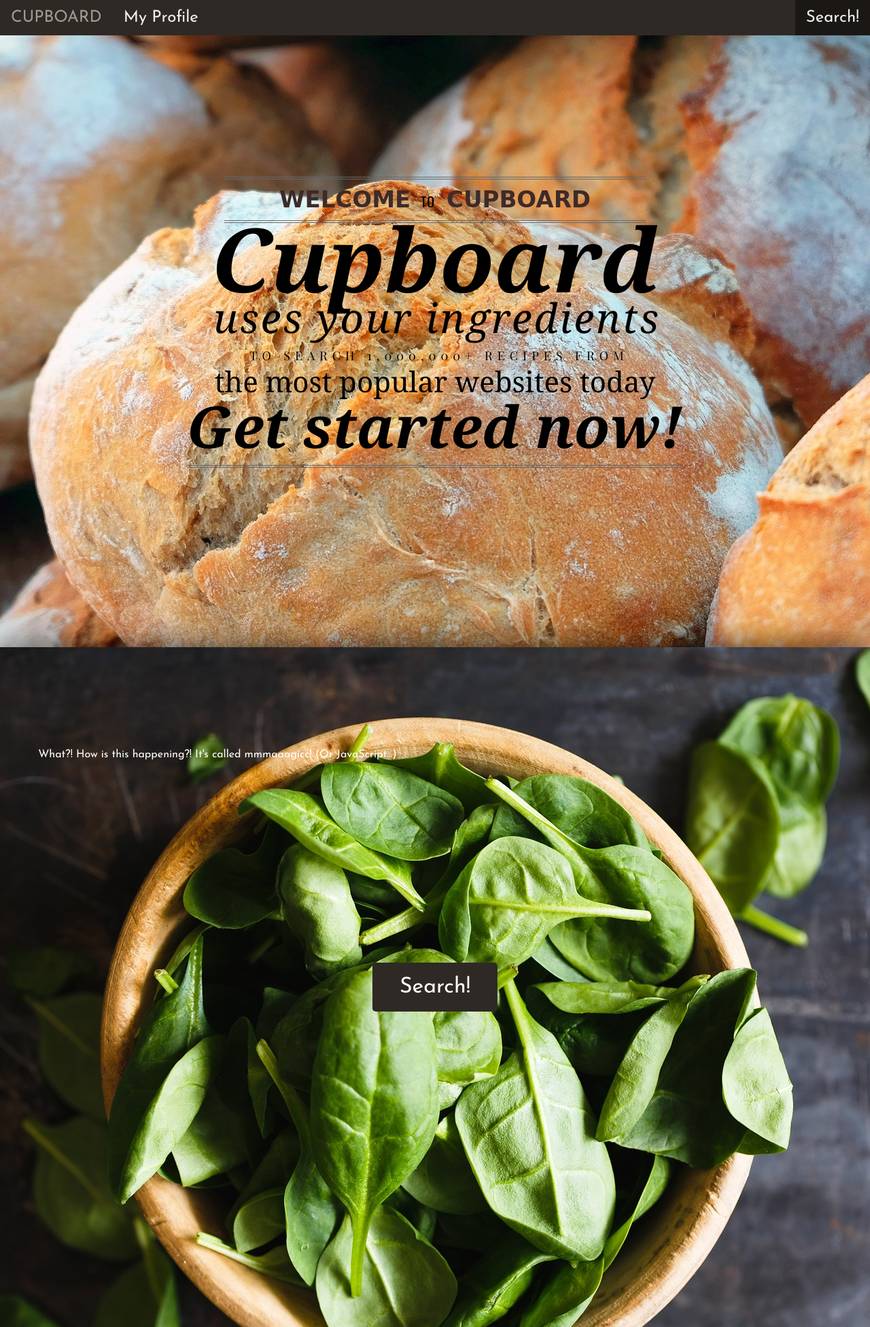
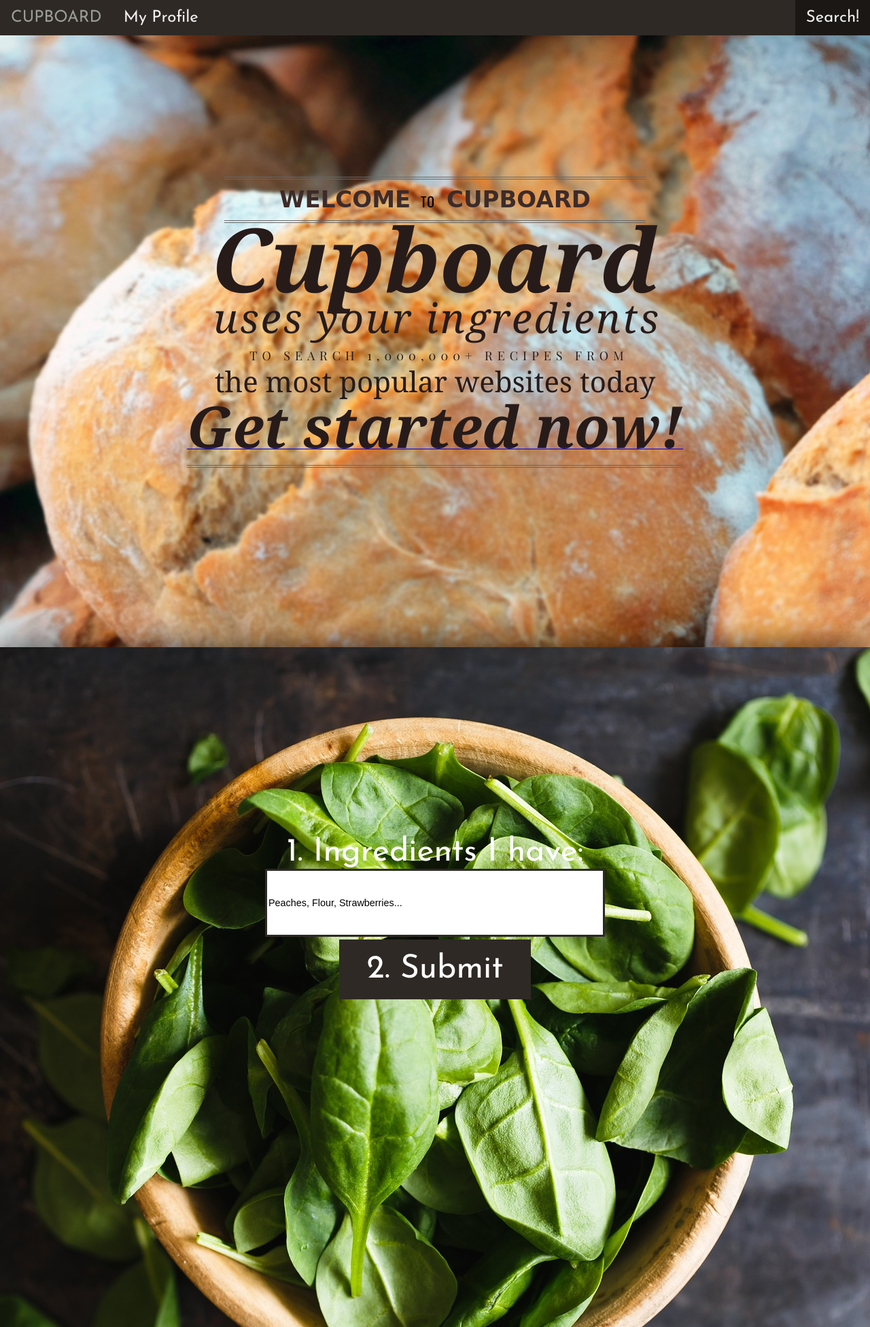
Before and after one commit to katerdogg/Cupboard, a Django app: page / in a window 1280 px wide. Shown: the whole page at 68% size. Run offline with Django 3.2, Linux system fonts and the light colour scheme; some libraries are stand-ins or nearby versions; some web fonts are replaced.

Commit message:
added jump link, integrated search into para scroll

```diff
--- a/cupboard/cupboard_app/static/cupboard_app/styles.css
+++ b/cupboard/cupboard_app/static/cupboard_app/styles.css
@@ -64,6 +64,10 @@ li:last-child {
 
 /*-------------------- INDEX STYLES ---------------------*/
 
+/* Styles the "Get Started Now" button */
+#home a:visited {
+	color: #312423;
+}
 
 /* Styles the search button */
  .button {
@@ -219,7 +223,7 @@ body {
 }
 
 #home {
-	background: url(images/bread.jpg) 50% 0 repeat fixed;
+	background: url(images/blurredbread.jpg) 50% 0 repeat fixed;
 	/* Responsive Design */
 	min-height: 900px;
 	height: 900px;
@@ -295,6 +299,7 @@ body {
 	letter-spacing: .05em;
 	/*color: #fff;*/
 	color: #000;
+	/*color: #3d2b29;*/
 }
 
 /* Number One */
@@ -308,7 +313,9 @@ body {
     margin-top: 7px;
     margin-bottom: 12px;
     display: block;
-    color: #000;
+    /*color: #000;*/
+    color: #271b1a;
+
 }
 
 /* Number Two*/
@@ -322,7 +329,8 @@ body {
     font-family: 'Playfair Display', Georgia, serif;
     margin: 0 0 8px 6px;
     display: block;
-    color: #000;
+    /*color: #000;*/
+    color: #271b1a;
 }
 
 /* Number Three */
@@ -336,7 +344,8 @@ body {
     margin: 0 0 0 12px;
     text-transform: uppercase;
     display: block;
-    color: #000;
+    /*color: #000;*/
+    color: #271b1a;
 }
 
 /* Number Four */
@@ -352,7 +361,8 @@ body {
     display: block;
     /*margin: 0 0 0 -10px;*/
     margin: 0 0 0 15;
-    color: #000;
+    /*color: #000;*/
+    color: #271b1a;
 }
 
 /* Number Five */
@@ -367,7 +377,8 @@ body {
     font-family: 'Playfair Display', Georgia, serif;
     display: block;
     margin-left: 8px;
-    color: #000;
+    /*color: #000;*/
+    color: #271b1a;
 
 }
 /* Number Six */
@@ -379,7 +390,8 @@ body {
     line-height: 90px;
     font-family: 'Playfair Display', Georgia, serif;
     border-bottom: 4px double #676767;
-    color: #000;
+    /*color: #000;*/
+    color: #271b1a;
 
 }
 
--- a/cupboard/cupboard_app/templates/cupboard_app/index.html
+++ b/cupboard/cupboard_app/templates/cupboard_app/index.html
@@ -13,17 +13,25 @@
 				<span class="million">to search 1,000,000+ recipes from</span>
 				<span class="most"> the most popular websites today</span>
 				<!-- <span class="popular">popular websites today- Get started now!</span> -->
-				<span class="get-started">Get started now!</span>
+				<a href="#pagetwo"><span class="get-started">Get started now!</span></a>
 				<!-- <span class="get-started">Get started now!</span> -->
 			</div>
 		</div>
 	</section>
 	<!-- Section #2 -->
 	<section id="about" data-type="background" data-speed="10">
-		<article>What?! How is this happening?! It's called mmmaaagicc! (Or JavaScript...)</article>
-		<div>
-		<!-- MAKE SURE THIS BUTTON STILL WORKS! -->
+		<a name="pagetwo"></a>
+
+		<form action="/results/" method="POST">
+			{% csrf_token %}
+			1. Ingredients I have:<br>
+			<input type="text" name="ingredients" value="Peaches, Flour, Strawberries..."><br>
+			<input type="submit" value="2. Submit">
+		</form>
+
+<!-- 		<div>
+		MAKE SURE THIS BUTTON STILL WORKS!
 		<a href="/search" class="button">Search!</a>
-		</div>
+		</div> -->
 	</section>
 {% endblock %}
```
Also changed, not shown: cupboard/cupboard_app/static/cupboard_app/images/blurredbread.jpg (added).
